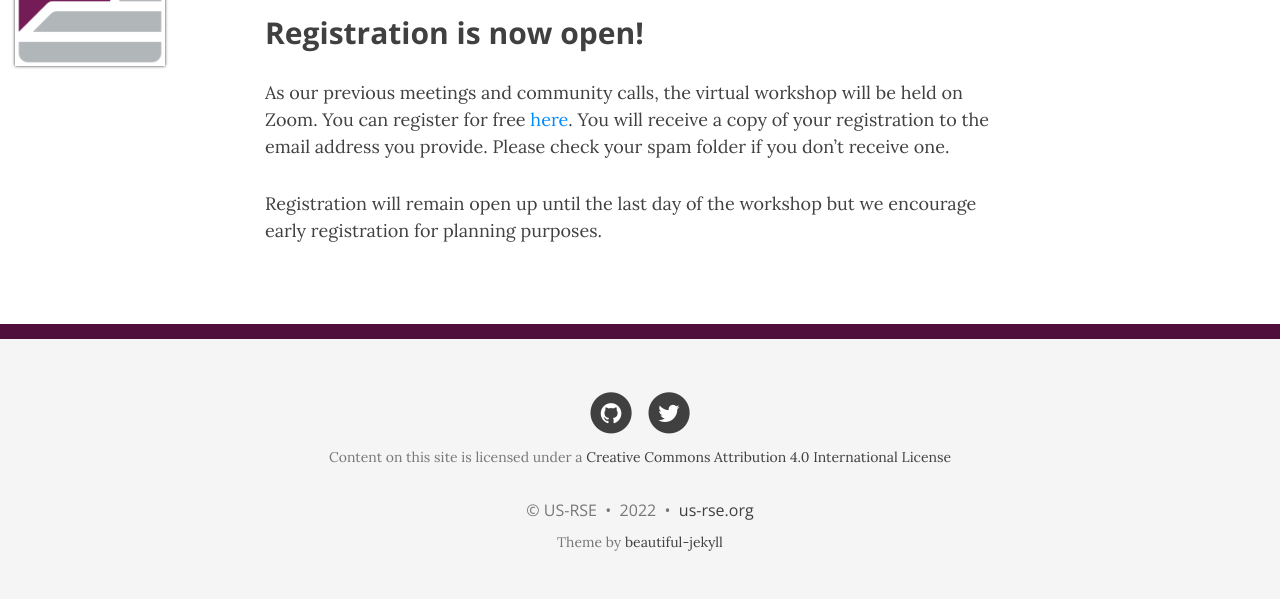
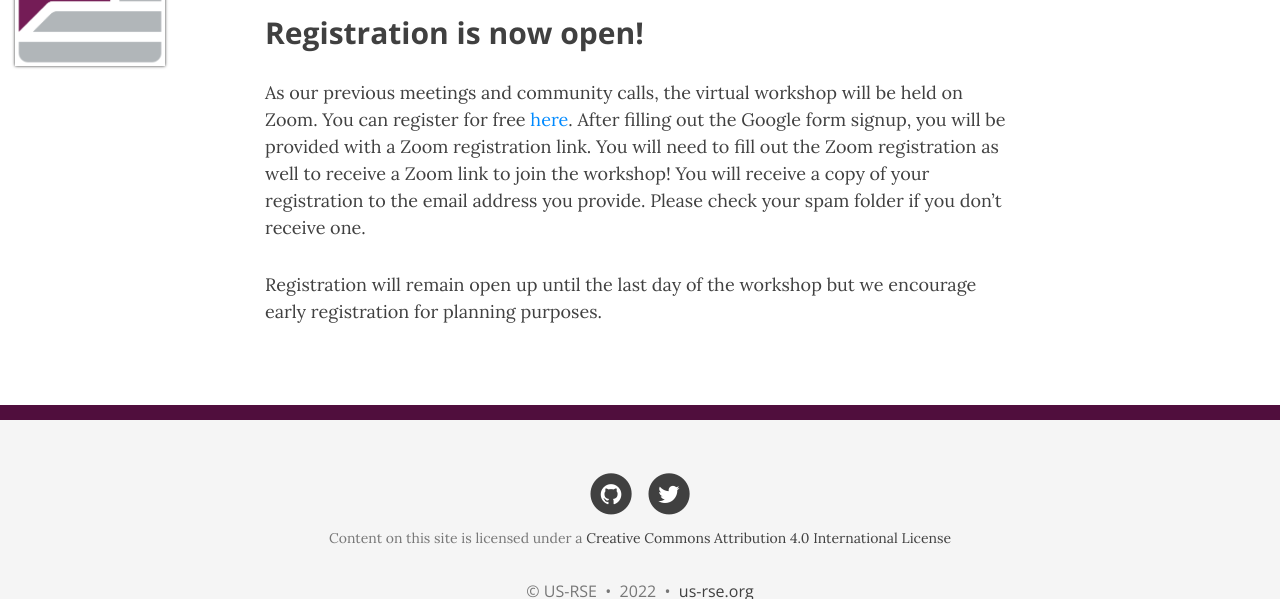
Before and after one commit to USRSE/virtual-workshop-2022, a Jekyll site: the page built from pages/registration.md, in a window 1280 px wide, cut to the strip 104-703 px from the top of the page. Built offline with Jekyll 4.4.1, drawn with Linux system fonts in a browser that asks for light colours; nearby versions of some CDN libraries.

Commit message:
added sentence about zoom registration

```diff
--- a/pages/registration.md
+++ b/pages/registration.md
@@ -6,6 +6,6 @@ permalink: /registration/
 
 ## Registration is now open!
 
-As our previous meetings and community calls, the virtual workshop will be held on Zoom. You can register for free [here](https://forms.gle/zEPeEK5Lo33BcpbD7). You will receive a copy of your registration to the email address you provide. Please check your spam folder if you don't receive one.
+As our previous meetings and community calls, the virtual workshop will be held on Zoom. You can register for free [here](https://forms.gle/zEPeEK5Lo33BcpbD7). After filling out the Google form signup, you will be provided with a Zoom registration link. You will need to fill out the Zoom registration as well to receive a Zoom link to join the workshop! You will receive a copy of your registration to the email address you provide. Please check your spam folder if you don't receive one.
 
 Registration will remain open up until the last day of the workshop but we encourage early registration for planning purposes.
```
